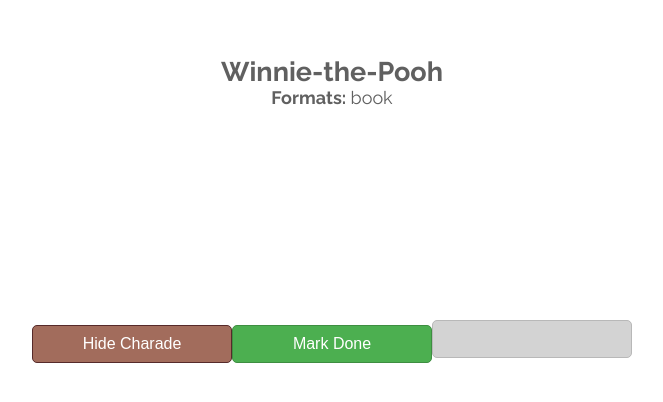
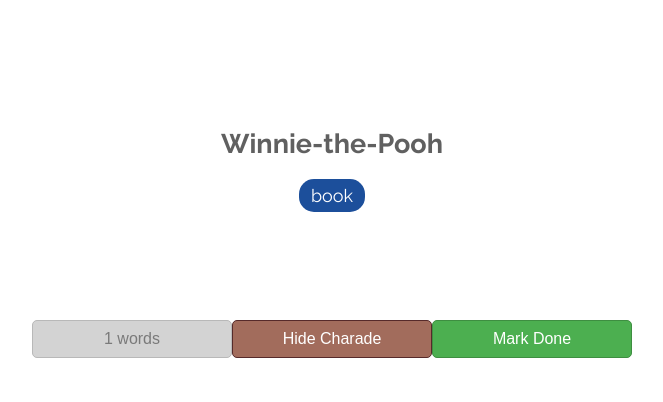
Before and after one commit to pablisch/charades, a React (Vite) app in the folder frontend/: page / in a window 1280 px wide. Shown: the top 402 px of the page, without its empty margins (308-971 px from the left). Built offline with nearby package versions, Linux system fonts and the light colour scheme.

Commit message:
Format format types and added word count.

```diff
--- a/frontend/src/App.css
+++ b/frontend/src/App.css
@@ -6,6 +6,10 @@
 }
 
 .card {
+  display: flex;
+  align-items: center;
+  justify-content: center;
+  flex-direction: column;
   padding: 2em;
   height: 300px;
 }
--- a/frontend/src/components/Button.jsx
+++ b/frontend/src/components/Button.jsx
@@ -21,7 +21,7 @@
 );
 
 Button.propTypes = {
-  children: PropTypes.node.isRequired,
+  children: PropTypes.node,
   ariaLabel: PropTypes.string,
   className: PropTypes.string,
   onClick: PropTypes.func,
--- /dev/null
+++ b/frontend/src/components/Format.css
@@ -0,0 +1,6 @@
+.format {
+  background-color: #1c4f9b;
+  color: #fff;
+  padding: 6px 12px;
+  border-radius: 15px;
+}
--- /dev/null
+++ b/frontend/src/components/Format.jsx
@@ -0,0 +1,17 @@
+// import React from 'react'
+import PropTypes from 'prop-types'
+import './Format.css'
+
+const Format = ({children}) => {
+  return (
+    <div className='format'>
+      {children}
+    </div>
+  )
+}
+
+Format.propTypes = {
+  children: PropTypes.node.isRequired
+}
+
+export default Format
--- /dev/null
+++ b/frontend/src/pages/MainPage.css
@@ -0,0 +1,7 @@
+.formats {
+    display: flex;
+    width: 100%;
+    justify-content: space-around;
+    align-items: center;
+    margin-top: 20px;
+}
--- a/frontend/src/pages/MainPage.jsx
+++ b/frontend/src/pages/MainPage.jsx
@@ -1,6 +1,8 @@
 import PropTypes from 'prop-types'
 import { useEffect, useState } from 'react'
 import Button from '../components/Button'
+import Format from '../components/Format'
+import './MainPage.css'
 
 import getRandomNumber from '../utils/getRandomNumber';
 
@@ -10,6 +12,7 @@
 const MainPage = ({ charades, charade, setCharade, thisSessionCharades, setThisSessionCharades }) => {
   const [isHidden, setIsHidden] = useState(false);
   const [completed, setCompleted] = useState(false);
+  const [words, setWords] = useState(null);
 
   useEffect(() => {
     handleSetNewCharade()
@@ -25,9 +28,20 @@
     }
     setThisSessionCharades([...thisSessionCharades, randomNumber]);
     setCharade(charades[randomNumber]);
+    setWords(null)
+    // charade.format && setWords(charade.title.split(' ').length);
     setIsHidden(false);
     setCompleted(false);
   };
+
+  useEffect(() => {
+    // remove hyphens from title
+    if (charade.format) {
+      const title = charade.title.replace(/-/g, '')
+      console.log('title:', title)
+      setWords(title.split(' ').length);
+    }
+  }, [charade]);
 
   const handleReveal = () => {
     setIsHidden(!isHidden);
@@ -43,19 +57,20 @@
         {!isHidden ?
           <>
             <h2><strong>{charade.title}</strong></h2>
-            <p>
-              <strong>Formats: </strong>
-              {charade.format && charade.format.join(', ')}
-            </p>
+            <div className="formats">
+            {charade.format && charade.format.map(item => (
+              <Format key={item}>{item}</Format>
+            ))}
+            </div>
           </> :
           <>
             <p>Charade is hidden</p>
             <p>Press <strong>Show Charade</strong> to reveal</p>
           </>}
       </div>
+      <Button onClick={handleSetNewCharade} disabled={completed ? false : true} >{completed ? 'Next Charade' : words && `${words} words`}</Button>
       <Button onClick={handleReveal} className={`btn ${isHidden ? '' : 'warn-btn'}`} >{isHidden ? 'Show Charade' : 'Hide Charade'}</Button>
       <Button onClick={handleCompleted} className={`btn ${!completed ? '' : 'warn-btn'}`} >{!completed ? 'Mark Done' : 'Mark Not Done'}</Button>
-      <Button onClick={handleSetNewCharade} disabled={completed ? false : true} >{completed ? 'Next Charade' : ''}</Button>
     </>
   )
 }
```
